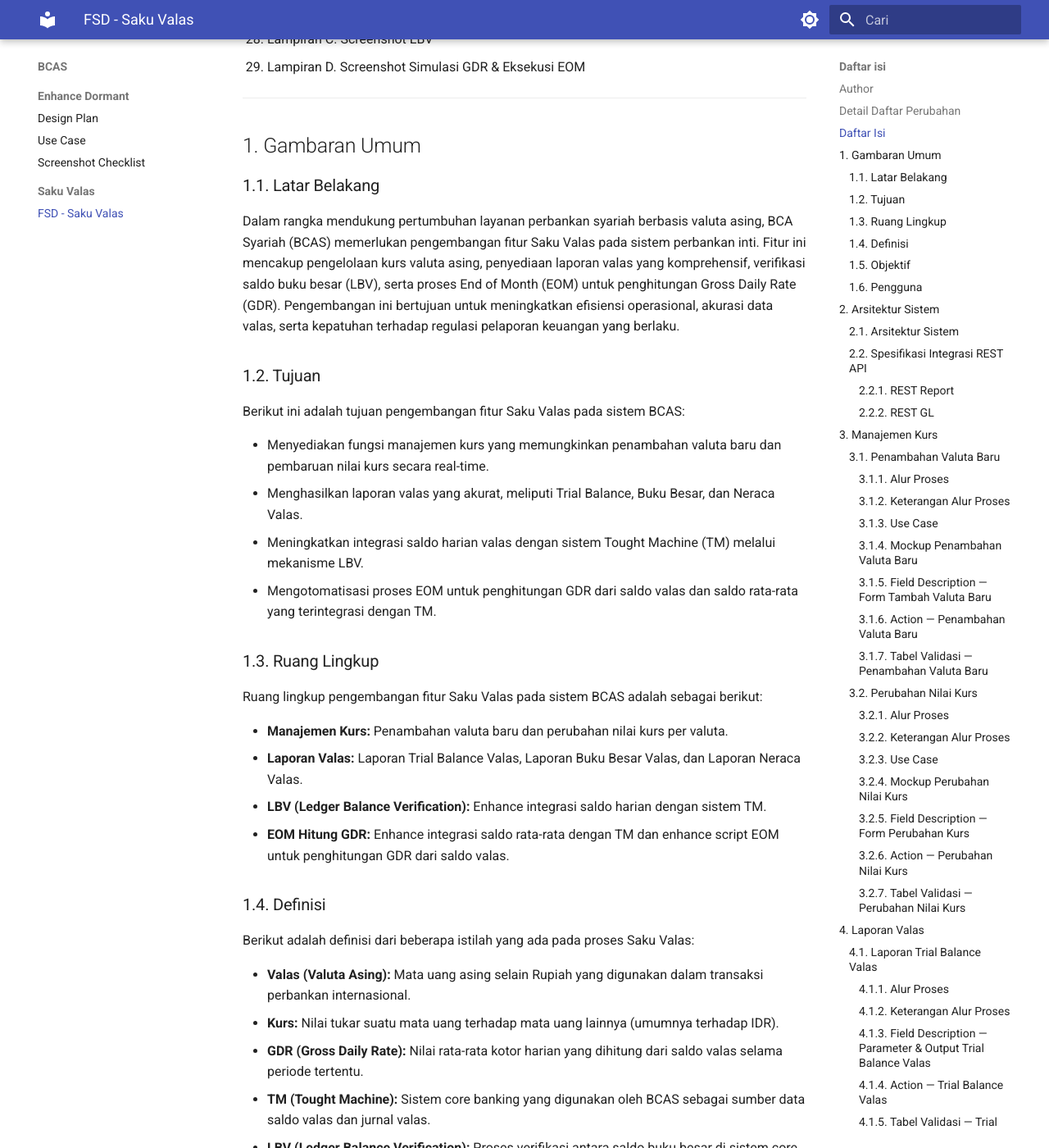
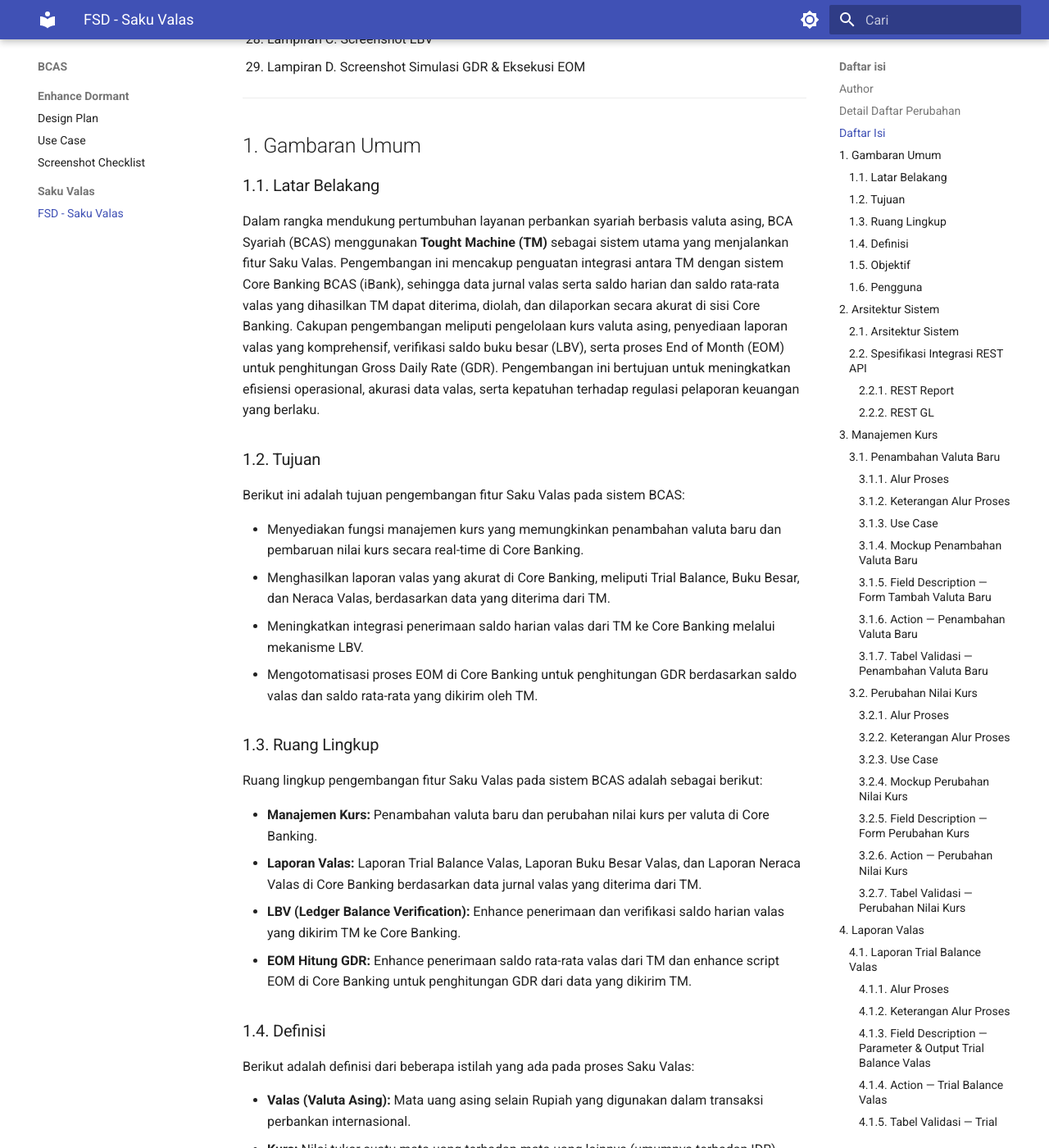
Before and after one commit to wisnu/ibank-docs, an MkDocs documentation site: the page built from docs/bcas/saku_valas/fsd_sakuvalas.md, in a window 1280 px wide and 1400 px high, scrolled down 1973 px. Shown: the whole window at 82% size. Built offline with MkDocs 1.6.1 and Material for MkDocs 9.7.7, drawn with Linux system fonts in a browser that asks for light colours; some of the changed text lies outside the part shown.

Commit message:
docs: update "Tought Machine" terminology and enhance integration details in FSD Saku Valas

````diff
--- a/docs/bcas/saku_valas/fsd_sakuvalas.md
+++ b/docs/bcas/saku_valas/fsd_sakuvalas.md
@@ -71,25 +71,25 @@
 
 ### 1.1. Latar Belakang
 
-Dalam rangka mendukung pertumbuhan layanan perbankan syariah berbasis valuta asing, BCA Syariah (BCAS) memerlukan pengembangan fitur Saku Valas pada sistem perbankan inti. Fitur ini mencakup pengelolaan kurs valuta asing, penyediaan laporan valas yang komprehensif, verifikasi saldo buku besar (LBV), serta proses End of Month (EOM) untuk penghitungan Gross Daily Rate (GDR). Pengembangan ini bertujuan untuk meningkatkan efisiensi operasional, akurasi data valas, serta kepatuhan terhadap regulasi pelaporan keuangan yang berlaku.
+Dalam rangka mendukung pertumbuhan layanan perbankan syariah berbasis valuta asing, BCA Syariah (BCAS) menggunakan **Tought Machine (TM)** sebagai sistem utama yang menjalankan fitur Saku Valas. Pengembangan ini mencakup penguatan integrasi antara TM dengan sistem Core Banking BCAS (iBank), sehingga data jurnal valas serta saldo harian dan saldo rata-rata valas yang dihasilkan TM dapat diterima, diolah, dan dilaporkan secara akurat di sisi Core Banking. Cakupan pengembangan meliputi pengelolaan kurs valuta asing, penyediaan laporan valas yang komprehensif, verifikasi saldo buku besar (LBV), serta proses End of Month (EOM) untuk penghitungan Gross Daily Rate (GDR). Pengembangan ini bertujuan untuk meningkatkan efisiensi operasional, akurasi data valas, serta kepatuhan terhadap regulasi pelaporan keuangan yang berlaku.
 
 ### 1.2. Tujuan
 
 Berikut ini adalah tujuan pengembangan fitur Saku Valas pada sistem BCAS:
 
-- Menyediakan fungsi manajemen kurs yang memungkinkan penambahan valuta baru dan pembaruan nilai kurs secara real-time.
-- Menghasilkan laporan valas yang akurat, meliputi Trial Balance, Buku Besar, dan Neraca Valas.
-- Meningkatkan integrasi saldo harian valas dengan sistem Tought Machine (TM) melalui mekanisme LBV.
-- Mengotomatisasi proses EOM untuk penghitungan GDR dari saldo valas dan saldo rata-rata yang terintegrasi dengan TM.
+- Menyediakan fungsi manajemen kurs yang memungkinkan penambahan valuta baru dan pembaruan nilai kurs secara real-time di Core Banking.
+- Menghasilkan laporan valas yang akurat di Core Banking, meliputi Trial Balance, Buku Besar, dan Neraca Valas, berdasarkan data yang diterima dari TM.
+- Meningkatkan integrasi penerimaan saldo harian valas dari TM ke Core Banking melalui mekanisme LBV.
+- Mengotomatisasi proses EOM di Core Banking untuk penghitungan GDR berdasarkan saldo valas dan saldo rata-rata yang dikirim oleh TM.
 
 ### 1.3. Ruang Lingkup
 
 Ruang lingkup pengembangan fitur Saku Valas pada sistem BCAS adalah sebagai berikut:
 
-- **Manajemen Kurs:** Penambahan valuta baru dan perubahan nilai kurs per valuta.
-- **Laporan Valas:** Laporan Trial Balance Valas, Laporan Buku Besar Valas, dan Laporan Neraca Valas.
-- **LBV (Ledger Balance Verification):** Enhance integrasi saldo harian dengan sistem TM.
-- **EOM Hitung GDR:** Enhance integrasi saldo rata-rata dengan TM dan enhance script EOM untuk penghitungan GDR dari saldo valas.
+- **Manajemen Kurs:** Penambahan valuta baru dan perubahan nilai kurs per valuta di Core Banking.
+- **Laporan Valas:** Laporan Trial Balance Valas, Laporan Buku Besar Valas, dan Laporan Neraca Valas di Core Banking berdasarkan data jurnal valas yang diterima dari TM.
+- **LBV (Ledger Balance Verification):** Enhance penerimaan dan verifikasi saldo harian valas yang dikirim TM ke Core Banking.
+- **EOM Hitung GDR:** Enhance penerimaan saldo rata-rata valas dari TM dan enhance script EOM di Core Banking untuk penghitungan GDR dari data yang dikirim TM.
 
 ### 1.4. Definisi
 
@@ -98,8 +98,8 @@
 - **Valas (Valuta Asing):** Mata uang asing selain Rupiah yang digunakan dalam transaksi perbankan internasional.
 - **Kurs:** Nilai tukar suatu mata uang terhadap mata uang lainnya (umumnya terhadap IDR).
 - **GDR (Gross Daily Rate):** Nilai rata-rata kotor harian yang dihitung dari saldo valas selama periode tertentu.
-- **TM (Tought Machine):** Sistem core banking yang digunakan oleh BCAS sebagai sumber data saldo valas dan jurnal valas.
-- **LBV (Ledger Balance Verification):** Proses verifikasi antara saldo buku besar di sistem core banking dengan saldo yang tercatat di sistem TM.
+- **TM (Tought Machine):** Sistem utama (core banking) tempat fitur Saku Valas berjalan. TM mengirimkan jurnal valas, saldo harian, dan saldo rata-rata valas ke Core Banking BCAS melalui REST API.
+- **LBV (Ledger Balance Verification):** Proses verifikasi antara saldo valas yang diterima Core Banking dari TM dengan saldo yang tercatat di Core DB BCAS.
 - **EOM (End of Month):** Proses penutupan akhir bulan yang mencakup rekalkulasi saldo, GDR, dan rekonsiliasi valas.
 - **Trial Balance Valas:** Laporan yang menampilkan saldo debet dan kredit dari seluruh akun valas pada periode tertentu.
 - **Buku Besar Valas:** Catatan lengkap seluruh transaksi valas yang dikelompokkan per akun.
@@ -135,7 +135,12 @@
 
 ```mermaid
 graph TB
-    subgraph CORE["Aplikasi Core Banking"]
+    subgraph TM["TM / Tought Machine (Sistem Utama Saku Valas)"]
+        RREPORT{{"REST Report\n(Saldo Harian & Saldo Rata-rata)"}}
+        RGL{{"REST GL\n(Jurnal Valas)"}}
+    end
+
+    subgraph CORE["Aplikasi Core Banking BCAS (iBank)"]
         subgraph FUNDING["Modul Funding"]
             MK["Manajemen Kurs"]
             LLBV["Laporan LBV"]
@@ -148,24 +153,18 @@
         DB[("Core DB")]
     end
 
-    RREPORT{{"REST Report"}}
-    RGL{{"REST GL"}}
-    TM(["TM\n(Sistem External)"])
-
     MK & LLBV & LTB & LN & BB & SGDR & EOM --- DB
-    TM -->|"Saldo Harian &\nSaldo Rata-rata"| RREPORT
-    TM -->|"Jurnal Valas"| RGL
-    RREPORT --> DB
-    RGL --> DB
+    RREPORT -->|"Saldo Harian &\nSaldo Rata-rata"| DB
+    RGL -->|"Jurnal Valas"| DB
 ```
 
 **Keterangan:**
 
-Sistem Saku Valas berjalan di dalam **Modul Funding** pada Aplikasi Core Banking BCAS. Modul ini terdiri dari tujuh menu utama: Manajemen Kurs, Laporan LBV, Laporan Trial Balance, Laporan Neraca, Buku Besar, Simulasi GDR, dan Eksekusi EOM. Seluruh menu berinteraksi dengan **Core DB** sebagai sumber data terpusat.
+Fitur Saku Valas utamanya berjalan di **Tought Machine (TM)**. **Modul Funding** pada Aplikasi Core Banking BCAS (iBank) berperan sebagai sistem penerima yang mengolah data yang dikirim oleh TM melalui dua endpoint REST API. Modul ini terdiri dari tujuh menu: Manajemen Kurs, Laporan LBV, Laporan Trial Balance, Laporan Neraca, Buku Besar, Simulasi GDR, dan Eksekusi EOM. Seluruh menu membaca dan menyimpan data ke **Core DB**.
 
-Integrasi dengan sistem **Tought Machine (TM)** dilakukan melalui dua endpoint REST API:
-- **REST Report** — menerima data saldo harian dan saldo rata-rata dari TM untuk keperluan LBV dan perhitungan GDR.
-- **REST GL** — menerima data jurnal valas dari TM untuk keperluan pencatatan buku besar valas.
+Integrasi dari **TM ke Core Banking** dilakukan melalui dua endpoint REST API:
+- **REST Report** — TM mengirimkan saldo harian valas (setiap akhir hari kerja) dan saldo rata-rata valas (setiap akhir bulan) ke Core Banking, digunakan untuk LBV dan perhitungan GDR.
+- **REST GL** — TM mengirimkan jurnal valas (setiap ada jurnal yang dikonfirmasi) ke Core Banking, digunakan untuk pencatatan Buku Besar, Trial Balance, dan Neraca Valas.
 
 ---
 
````
